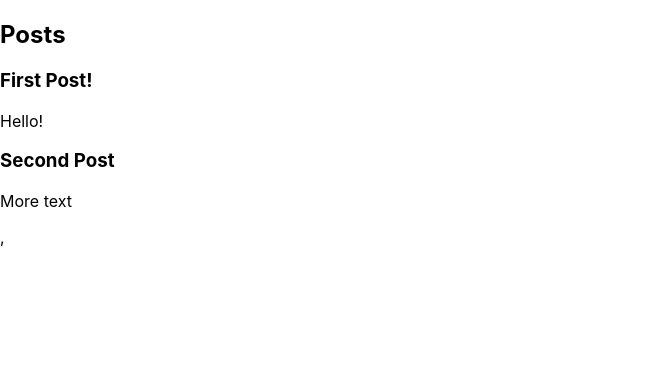
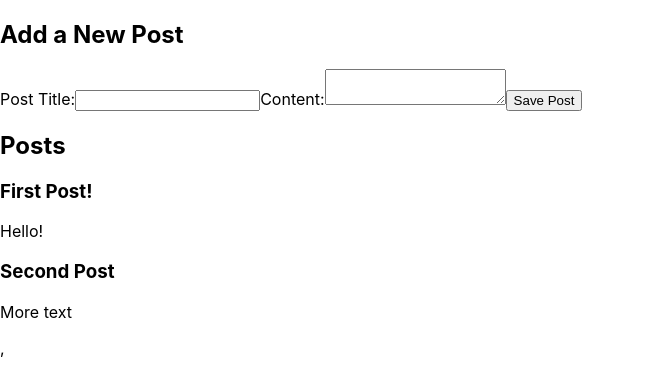
Before and after one commit to ghodelamg/my-first-react-ts-app, a React (Create React App) app: page /posts in a window 1280 px wide. Shown: the top 392 px of the page, without its empty margins (0-645 px from the left). Built offline with nearby package versions, Linux system fonts and the light colour scheme.

Commit message:
Add Post

```diff
--- /dev/null
+++ b/src/features/posts/AddPostForm.tsx
@@ -0,0 +1,55 @@
+import React, { useState } from 'react'
+import { useDispatch } from 'react-redux'
+import { nanoid } from '@reduxjs/toolkit'
+import { postAdded } from './postsSlice'
+
+export const AddPostForm = () => {
+  const [title, setTitle] = useState('')
+  const [content, setContent] = useState('')
+
+  const dispatch = useDispatch()
+
+  const onTitleChanged = (e: { target: { value: React.SetStateAction<string> } }) => setTitle(e.target.value)
+  const onContentChanged = (e: { target: { value: React.SetStateAction<string> } }) => setContent(e.target.value)
+
+  const onSavePostClicked = () => {
+    if (title && content) {
+      dispatch(
+        postAdded({
+          id: nanoid(),
+          title,
+          content
+        })
+      )
+
+      setTitle('')
+      setContent('')
+    }
+  }
+
+  return (
+    <section>
+      <h2>Add a New Post</h2>
+      <form>
+        <label htmlFor="postTitle">Post Title:</label>
+        <input
+          type="text"
+          id="postTitle"
+          name="postTitle"
+          value={title}
+          onChange={onTitleChanged}
+        />
+        <label htmlFor="postContent">Content:</label>
+        <textarea
+          id="postContent"
+          name="postContent"
+          value={content}
+          onChange={onContentChanged}
+        />
+        <button type="button" onClick={onSavePostClicked}>
+          Save Post
+        </button>
+      </form>
+    </section>
+  )
+}
--- a/src/features/posts/PostsList.tsx
+++ b/src/features/posts/PostsList.tsx
@@ -1,4 +1,5 @@
 import { useAppSelector } from '../../app/hooks'
+import { AddPostForm } from './AddPostForm'
 
 const PostsList = () => {
   const posts = useAppSelector(state => state.posts)
@@ -12,6 +13,7 @@ const PostsList = () => {
 
   return (
     <section className="posts-list">
+      <AddPostForm></AddPostForm>
       <h2>Posts</h2>
       {renderedPosts}
     </section>
--- a/src/features/posts/postsSlice.ts
+++ b/src/features/posts/postsSlice.ts
@@ -12,7 +12,13 @@ const initialState: PostSlice[] = [
 const postsSlice = createSlice({
   name: 'posts',
   initialState,
-  reducers: {}
+  reducers: {
+    postAdded(state, action) {
+      state.push(action.payload)
+    }
+  }
 })
 
+export const { postAdded } = postsSlice.actions
+
 export default postsSlice.reducer
```
